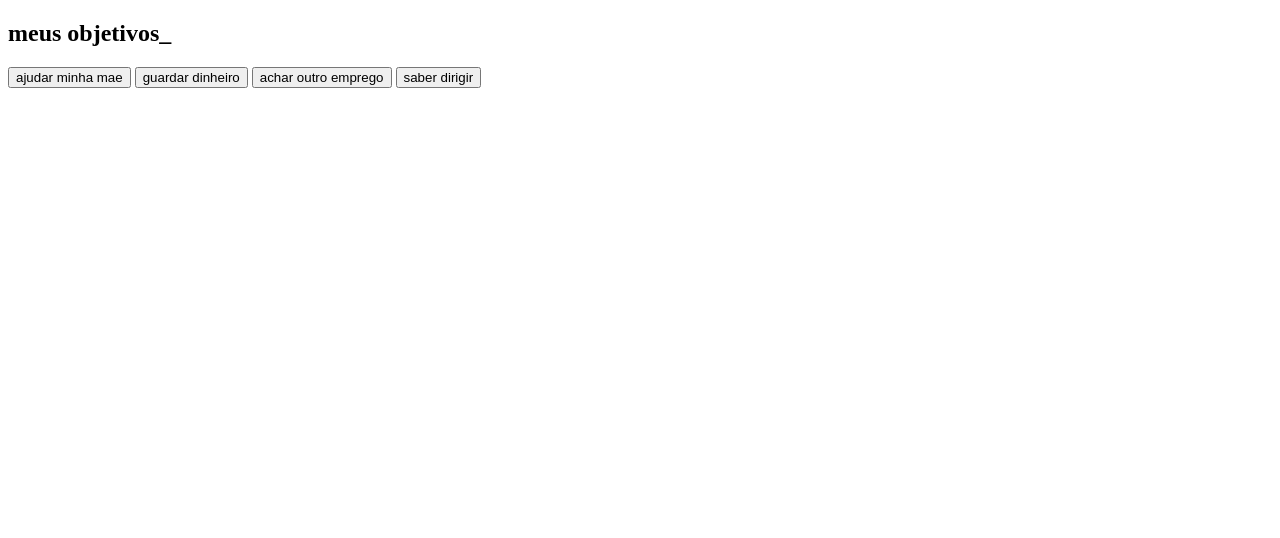
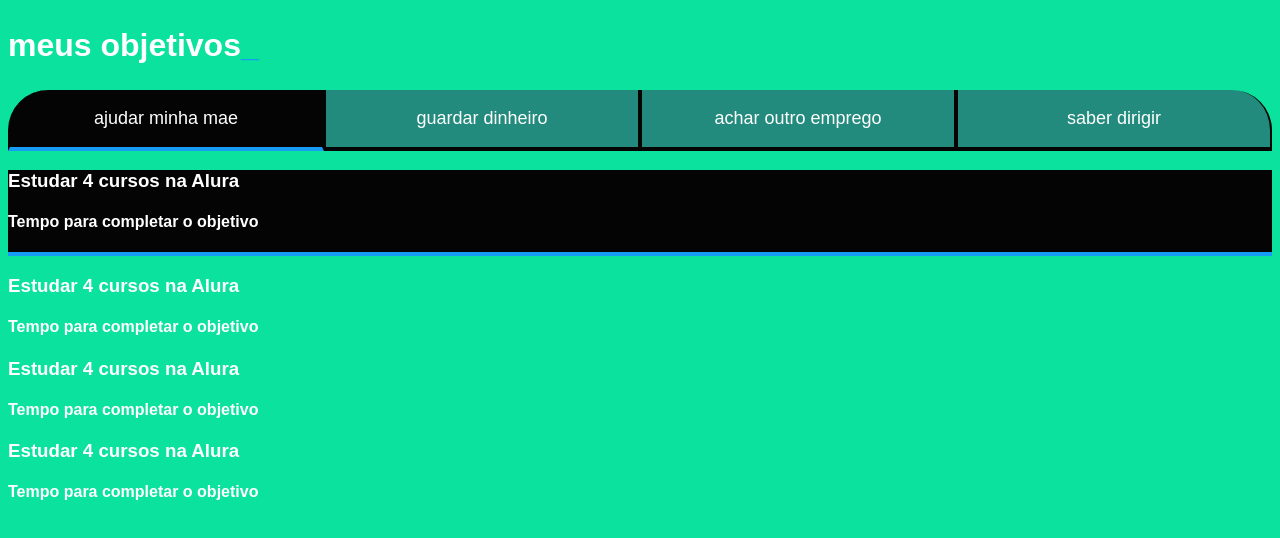
Before and after one commit to kaofreitas/agenda2025, a plain HTML site: page index.html in a window 1280 px wide. Drawn offline with Linux system fonts and the light colour scheme.

Commit message:
Add files via upload

```diff
--- a/index.html
+++ b/index.html
@@ -4,7 +4,7 @@
     <meta charset="UTF-8">
     <meta name="viewport" content="width=device-width, initial-scale=1.0">
     <title>Document</title>
-    <limk rel="stylesheet." href="style.css">
+    <link rel="stylesheet" href="style.css">
 </head>
 
 <body>
@@ -18,5 +18,27 @@
             <button class="botao">saber dirigir</button>
         </div>
 
+<div class="abas-textos">
+            <div class="abas-conteudo ativo">
+                <h3 class="aba-conteudo-titulo-principal">Estudar 4 cursos na Alura</h3>
+                <h4 class="aba-conteudo-titulo-secundario">Tempo para completar o objetivo</h4>
+            </div>
+            <div class="abas-conteudo">
+                <h3 class="aba-conteudo-titulo-principal">Estudar 4 cursos na Alura</h3>
+                <h4 class="aba-conteudo-titulo-secundario">Tempo para completar o objetivo</h4>
+            </div>
+            <div class="abas-conteudo">
+                <h3 class="aba-conteudo-titulo-principal">Estudar 4 cursos na Alura</h3>
+                <h4 class="aba-conteudo-titulo-secundario">Tempo para completar o objetivo</h4>
+            </div>
+            <div class="abas-conteudo">
+                <h3 class="aba-conteudo-titulo-principal">Estudar 4 cursos na Alura</h3>
+                <h4 class="aba-conteudo-titulo-secundario">Tempo para completar o objetivo</h4>
+            </div>
+
+        </div>
+    </section>
+
+
 </body>
 </html>
--- a/style.css
+++ b/style.css
@@ -21,5 +21,58 @@ body{
     flex-direction: column;
     justify-content: center;
     align-items: center;
-    max-
+    max-width: 1200px;
 }
+
+.titulo-principal {
+    text-align: left;
+    width: 100%;
+    font-size: 32px;
+}
+
+.titulo-principal span {
+    color: var(--verde);
+}
+
+.botao {
+    font-family: 'Chakra Petch', sans-serif;
+    background-color: var(--botao-inativo);
+    color: var(--branco);
+    display: flex;
+    justify-content: center;
+    padding: 1em;
+    font-size: 18px;
+    align-items: center;
+    width: 100%;
+    border-bottom: 4px solid var(--botao-ativo);
+    border-left: 2px solid var(--botao-ativo);
+    border-right: 2px solid var(--botao-ativo);
+    border-top: none;
+}
+
+.botao:first-child {
+    border-radius: 40px 40px 0 0;
+}
+
+.botoes {
+    display: block;
+}
+
+.ativo{
+    background-color: var(--botao-ativo);
+    border-bottom: 4px solid var(--verde);
+}
+
+@media screen and (min-width: 768px) {
+    .botoes {
+        display: flex;
+    }
+
+    .botao:first-child {
+        border-radius: 40px 0 0 0;
+    }
+
+    .botao:last-child {
+        border-radius: 0 40px 0 0;
+    }
+}
```
Also changed, not shown: main.js (added, +52 -0 lines).
